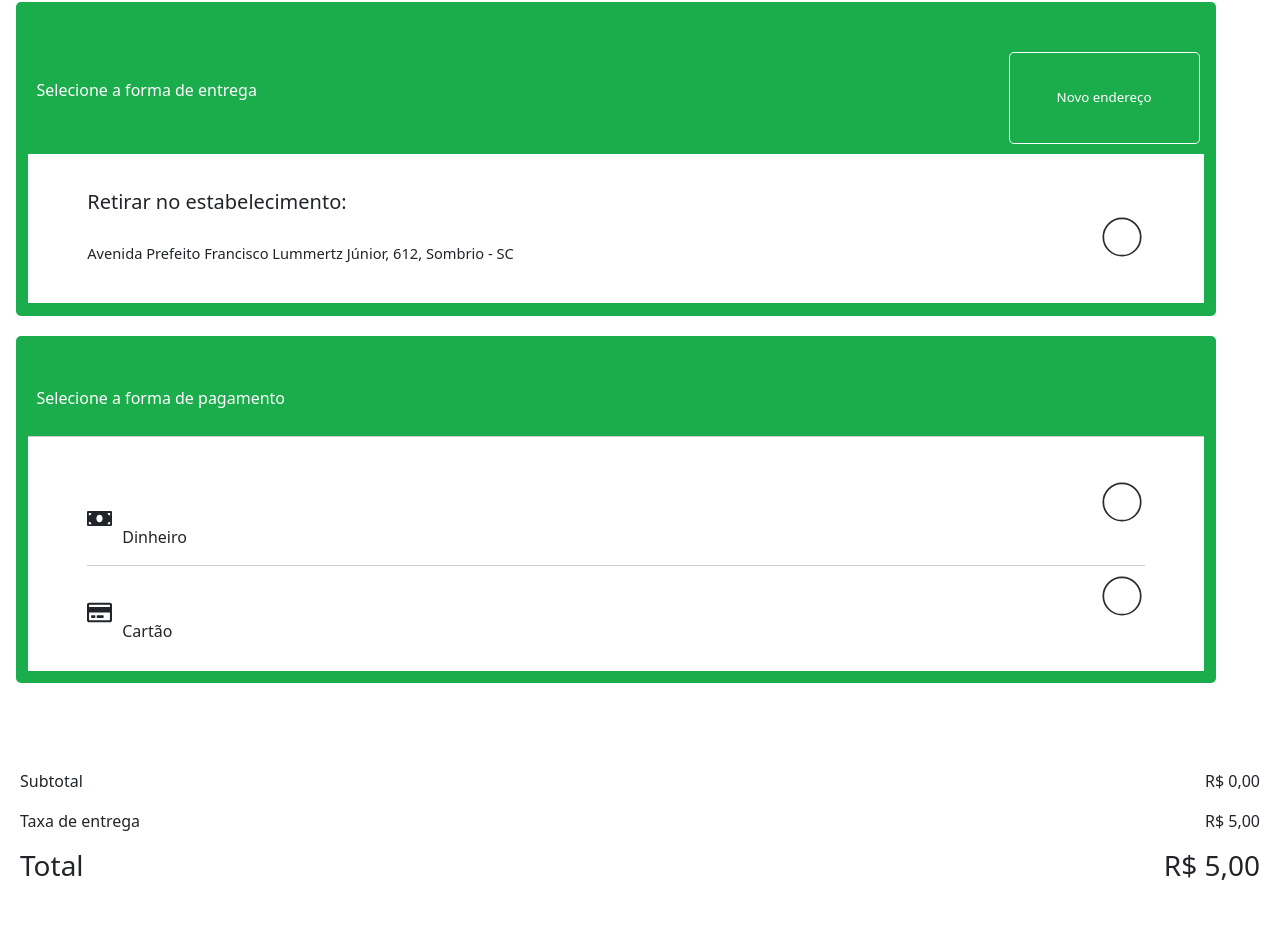
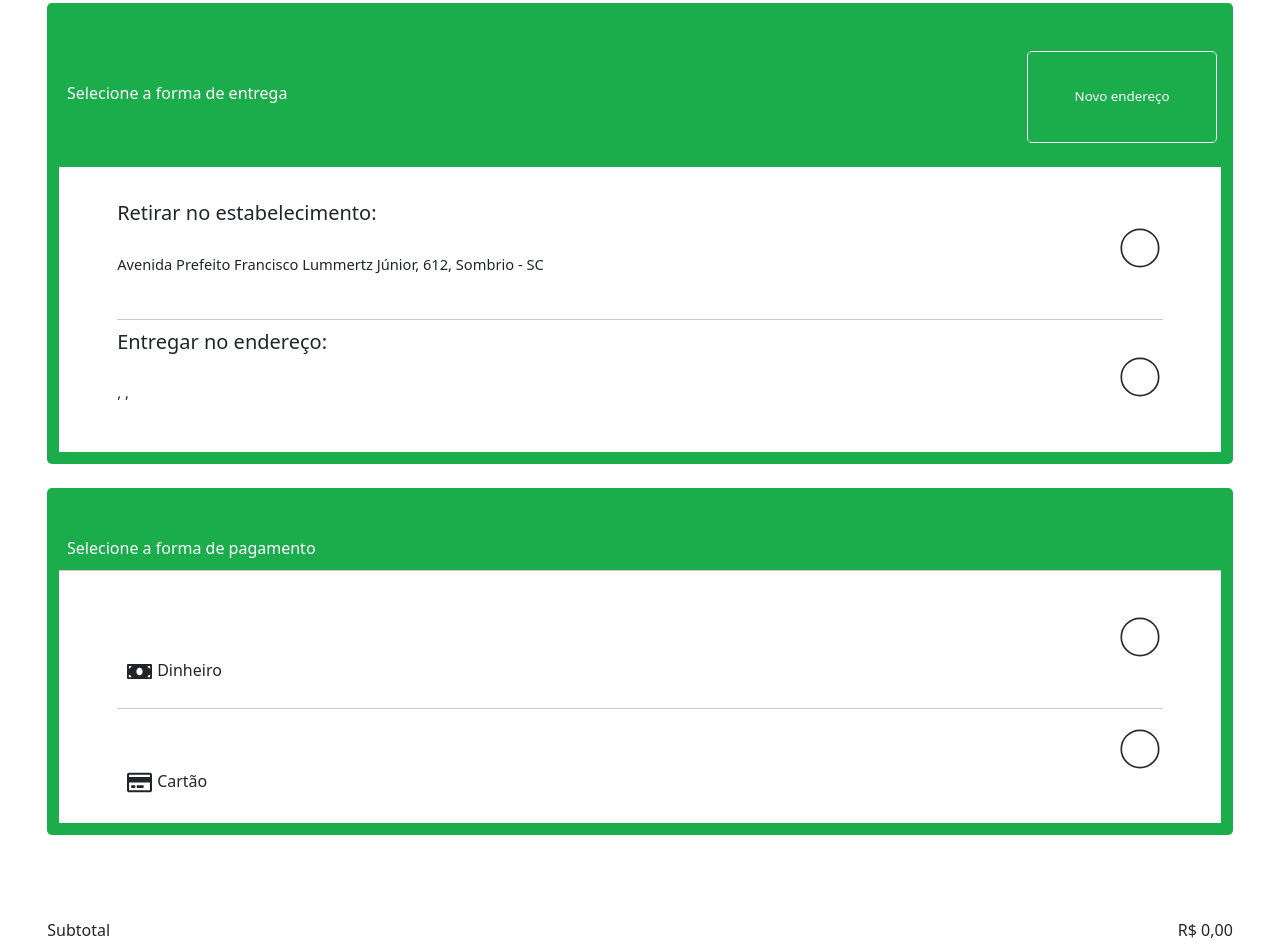
Before and after one commit to Yasmmin/bistrot, a React (Vite) app in the folder frontend/bistrot/: page /finalizar in a window 1280 px wide. Shown: the part 106-1058 px from the top of the page. Built offline with nearby package versions, Linux system fonts and the light colour scheme; no server answers; sample sign-in values are in the browser's storage.

Commit message:
v2.09 - bug de perfil e finalizar pedido corrigido

```diff
--- a/frontend/bistrot/src/App.jsx
+++ b/frontend/bistrot/src/App.jsx
@@ -24,6 +24,7 @@ import AddFuncionarios from './pages/admin/funcionarios/addFuncionarios';
 import EditFuncionarios from './pages/admin/funcionarios/editFuncionario';
 import Cliente from './pages/admin/clientes/cliente';
 import Pedidos from "./pages/admin/pedidos/pedidos";
+import TodosOsPedidos from "./pages/admin/todosOsPedidos/TodosOsPedidos";
 
 function App() {
   const [carrinhoProdutos, setCarrinhoProdutos] = useState([]);
@@ -62,6 +63,7 @@ function App() {
         <Route path='/EditFuncionarios/:id' element={<EditFuncionarios />}></Route>
         <Route path='/cliente' element={<Cliente />}></Route>
         <Route path='/pedidos' element={<Pedidos/>}></Route>
+        <Route path='/todosOsPedidos' element={<TodosOsPedidos/>}></Route>
       </Routes>
     </BrowserRouter>
   )
--- a/frontend/bistrot/src/components/sidebar/sidebar.jsx
+++ b/frontend/bistrot/src/components/sidebar/sidebar.jsx
@@ -73,11 +73,11 @@ function Sidebar() {
 
                             {/*Finalizados*/}
                             <li className="nav-item mb-2">
-                                <Link to="#" className="nav-link " aria-current="page">
+                                <Link to="/todosOsPedidos" className="nav-link " aria-current="page">
                                     <div className="icon-sidebar">
                                         <MdChecklist />
                                     </div>
-                                    Finalizados
+                                    Todos os Pedidos
                                 </Link>
                             </li>
 
--- /dev/null
+++ b/frontend/bistrot/src/pages/admin/todosOsPedidos/todosOsPedidos.jsx
@@ -0,0 +1,14 @@
+import Sidebar from "../../../components/sidebar/sidebar"
+
+function TodosOsPedidos() {
+    return (
+        <div className="allPedidos d-flex">
+            <Sidebar />
+            <div className="content">
+            <h1>pedidos</h1>
+            </div>
+        </div>
+    )
+}
+
+export default TodosOsPedidos
--- a/frontend/bistrot/src/pages/auth/login/login.jsx
+++ b/frontend/bistrot/src/pages/auth/login/login.jsx
@@ -66,9 +66,11 @@ function Login() {
 
           localStorage.setItem('userId', res.data.id);
           const nomeUsuario = res.data.nome;
+          const token = res.data.token;
 
           // Armazenar o nome do usuário no localStorage
           localStorage.setItem('userName', nomeUsuario);
+          localStorage.setItem('token', token);
           if (res.data.role === 'admin') {
             navigate('/produtos');
           } else {
--- a/frontend/bistrot/src/pages/client/carrinho/carrinho.jsx
+++ b/frontend/bistrot/src/pages/client/carrinho/carrinho.jsx
@@ -14,6 +14,7 @@ function Carrinho({ userId }) {
   const [carrinhoProdutos, setCarrinhoProdutos] = useState([]);
   const [precoTotal, setPrecoTotal] = useState();
   const [loading, setLoading] = useState(false);
+
 
   useEffect(() => {
     const storedCarrinhoProdutos = JSON.parse(localStorage.getItem(`carrinhoProdutos_${userId}`)) || [];
--- a/frontend/bistrot/src/pages/client/finalizar/finalizar.css
+++ b/frontend/bistrot/src/pages/client/finalizar/finalizar.css
@@ -20,8 +20,10 @@
     padding-bottom: 1%;
     border-radius: 5px;
     margin-top: 20px;
-    max-width: 1200px;
+    transform: scale(1);
 }
+
+
 
 .endereco-info {
     justify-content: space-between;
@@ -102,7 +104,6 @@
     padding-bottom: 1%;
     border-radius: 5px;
     margin-top: 20px;
-    max-width: 1200px;
 }
 
 .outras-informacoes-pagamento {
--- a/frontend/bistrot/src/pages/client/finalizar/finalizar.jsx
+++ b/frontend/bistrot/src/pages/client/finalizar/finalizar.jsx
@@ -1,11 +1,10 @@
+import  { useEffect, useState } from 'react';
 import { IoIosArrowBack } from 'react-icons/io';
 import { Link } from 'react-router-dom';
-import { FaMoneyBill } from "react-icons/fa";
-import { FaRegCreditCard } from "react-icons/fa";
+import { FaMoneyBill, FaRegCreditCard } from 'react-icons/fa';
+import axios from 'axios';
+import Swal from 'sweetalert2';
 import './finalizar.css';
-import axios from 'axios';
-import { useEffect, useState } from 'react';
-import Swal from 'sweetalert2';
 
 function Finalizar() {
   const [endereco, setEndereco] = useState({});
@@ -17,35 +16,55 @@ function Finalizar() {
   const usuarioId = localStorage.getItem('userId');
   const userName = localStorage.getItem('userName');
 
-  const taxaFrete = 5;
+  const taxaFrete = entregaCasa === 'Entregar' ? 5 : 0;
   const total = subtotal + taxaFrete;
 
    useEffect(() => {
+    const token = localStorage.getItem('token');
+
+    if (!token) {
+      window.location.href = '/login';
+      return;
+    }})
+
+    useEffect(() => {
+      const token = localStorage.getItem('token');
+      axios.defaults.headers.common['Authorization'] = `Bearer ${token}`;
+      const fetchCartData = async () => {
         const carrinhoProdutos = localStorage.getItem(`carrinhoProdutos_${usuarioId}`);
         if (carrinhoProdutos) {
           const produtos = JSON.parse(carrinhoProdutos);
-      const subtotalCalculado = produtos.reduce((acc, item) => {
-        const { produto, quantidade } = item;
-        return acc + (produto.preco * quantidade);
-      }, 0);
+          const subtotalCalculado = produtos.reduce((acc, { produto, quantidade }) => acc + (produto.preco * quantidade), 0);
           setSubtotal(subtotalCalculado);
           setProdutos(produtos);
         }
 
-    axios.get('http://localhost:6969/endereco', { withCredentials: true })
-      .then(res => {
+        try {
+          const res = await axios.get('http://localhost:6969/endereco');
           if (res.data.Status === 'Sucesso!') {
             setEndereco(res.data);
           } else {
-          console.error('Erro ao carregar perfil:', res.data.Error);
+            console.error('Erro ao carregar:', res.data.Error);
           }
-      })
-      .catch(err => {
+        } catch (err) {
           console.log('Erro na requisição:', err);
-      });
+        }
+      };
+
+      fetchCartData();
     }, [usuarioId]);
 
-  const handleFinalizarPedido = () => {
+
+  const handleFinalizarPedido = async () => {
+    const token = localStorage.getItem('token');
+  const usuarioId = localStorage.getItem('userId');
+
+  if (!token || !usuarioId) {
+    // Se o token ou o ID do usuário não estiverem presentes, redirecione para a página de login
+    window.location.href = '/login';
+    return;
+  }
+
     const data = new Date();
     const dataAtual = data.toISOString().slice(0, 10);
     const horaAtual = `${data.getHours().toString().padStart(2, '0')}:${data.getMinutes().toString().padStart(2, '0')}`;
@@ -53,11 +72,11 @@ function Finalizar() {
 
     const produtosParaEnviar = produtos.map(({ produto, quantidade }) => ({
       nome: produto.nome,
-      quantidade
+      quantidade,
     }));
 
-    axios.post('http://localhost:6969/finalizar', {
-      withCredentials: true,
+    try {
+      const res = await axios.post('http://localhost:6969/finalizar', {
         entregaCasa,
         formaPagamento,
         horaPedido,
@@ -66,25 +85,29 @@ function Finalizar() {
         usuarioId,
         produtos: produtosParaEnviar,
         userName,
-    })
-      .then(res => {
+      }, {
+        headers: {
+          Authorization: `Bearer ${token}` // Enviar o token no cabeçalho da requisição
+        }
+      });
+
+
       console.log(res.data);
       Swal.fire({
         icon: 'success',
         title: 'Pedido Finalizado!',
         text: 'Seu pedido foi finalizado com sucesso.',
-          confirmButtonText: 'OK'
+        confirmButtonText: 'OK',
       });
-      })
-      .catch(err => {
+    } catch (err) {
       console.error('Erro ao finalizar pedido:', err);
       Swal.fire({
         icon: 'error',
         title: 'Oops...',
         text: 'Erro ao finalizar o pedido. Por favor, tente novamente mais tarde.',
-          confirmButtonText: 'OK'
+        confirmButtonText: 'OK',
       });
-      });
+    }
   };
 
   const handleEntregaCasaChange = (value) => {
@@ -99,32 +122,37 @@ function Finalizar() {
   };
 
   return (
-    <div className="finalizar container-flex d-flex flex-column mx-3">
-      <div className='header d-flex mt-4 mb-2'>
-        <Link to='/'>
-          <button className='btn border-0'>
+    <div className="finalizar container-flex mx-3 ">
+    <div className="header mt-4 mb-2">
+        <div className="d-flex align-items-center">
+            <Link to="/">
+                <button className="btn border-0">
                     <IoIosArrowBack size={30} />
                 </button>
             </Link>
-        <h1 className='ms-1 mb-2'>Finalizar</h1>
+            <h1 className="ms-1 mb-0">Finalizar</h1>
+        </div>
     </div>
 
-      <div className='endereco'>
-        <div className='endereco-info'>
-          <p className='mx-2'>Selecione a forma de entrega</p>
-          <button className='add-endereco mx-1'><Link to='/novoendereco' style={{ textDecoration: 'none', color: 'white' }}>Novo endereço</Link></button>
+    <div className="conteudo  mx-auto">
+        <div className="endereco">
+            <div className="endereco-info">
+                <p className="mx-2 mt-2">Selecione a forma de entrega</p>
+                <button className="add-endereco mx-1">
+                    <Link to="/novoendereco" style={{ textDecoration: 'none', color: 'white' }}>Novo endereço</Link>
+                </button>
             </div>
-        <div>
-          <div className="outras-informacoes">
-            <div className='estabelecimento'>
+
+            <div className="outras-informacoes mt-4">
+                <div className="estabelecimento">
                     <h5>Retirar no estabelecimento:</h5>
                     <div className="checkbox-container">
-                <p className="info-estabelecimento">Avenida Prefeito Francisco Lummertz Júnior, 612, Sombrio - SC </p>
+                        <p className="info-estabelecimento">Avenida Prefeito Francisco Lummertz Júnior, 612, Sombrio - SC</p>
                         <input type="radio" className="checkbox" checked={entregaCasa === 'Retirar'} onChange={() => handleEntregaCasaChange('Retirar')} />
                     </div>
                 </div>
-            {endereco?.rua && endereco?.casa && endereco?.bairro && (
-              <div className='entrega-casa'>
+
+                <div className="entrega-casa mt-3">
                     <h5>Entregar no endereço:</h5>
                     <div className="checkbox-container">
                         <p className="info-estabelecimento">
@@ -133,33 +161,33 @@ function Finalizar() {
                         <input type="radio" className="checkbox" checked={entregaCasa === 'Entregar'} onChange={() => handleEntregaCasaChange('Entregar')} />
                     </div>
                 </div>
-            )}
+            </div>
+        </div>
+
+        <div className="forma-pagamento mt-4">
+            <div className="endereco-info">
+                <p className="mx-2 mb-0">Selecione a forma de pagamento</p>
+            </div>
+            <div className="outras-informacoes-pagamento">
+                <div className="checkbox-container">
+                    <p className="info-pagamento">
+                        <FaMoneyBill size={25} style={{ marginRight: '5px' }} />Dinheiro
+                    </p>
+                    <input type="radio" className="checkbox" checked={formaPagamento === 'dinheiro'} onChange={() => handleFormaPagamentoChange('dinheiro')} />
+                </div>
+
+                <div className="linha-separadora mt-2 mb-2"></div>
+
+                <div className="checkbox-container">
+                    <p className="info-pagamento">
+                        <FaRegCreditCard size={25} style={{ marginRight: '5px' }} />Cartão
+                    </p>
+                    <input type="radio" className="checkbox" checked={formaPagamento === 'cartão'} onChange={() => handleFormaPagamentoChange('cartão')} />
                 </div>
             </div>
         </div>
 
-      <div className='forma-pagamento'>
-        <div className='endereco-info'>
-          <p className='mx-2'>Selecione a forma de pagamento</p>
-        </div>
-        <div>
-          <div className="outras-informacoes-pagamento">
-            <div className="checkbox-container">
-              <FaMoneyBill size={25} />
-              <p className="info-pagamento">Dinheiro</p>
-              <input type="radio" className="checkbox" checked={formaPagamento === 'dinheiro'} onChange={() => handleFormaPagamentoChange('dinheiro')} />
-            </div>
-            <div className="linha-separadora"></div>
-            <div className="checkbox-container">
-              <FaRegCreditCard size={25} />
-              <p className="info-pagamento">Cartão</p>
-              <input type="radio" className="checkbox" checked={formaPagamento === 'cartão'} onChange={() => handleFormaPagamentoChange('cartão')} />
-            </div>
-          </div>
-        </div>
-      </div>
-
-      <div className='preco mt-4 mx-1'>
+        <div className="preco mt-4">
             <div className="row">
                 <div className="col">
                     <p>Subtotal</p>
@@ -174,10 +202,12 @@ function Finalizar() {
             </div>
         </div>
 
-      <div className='finalizar-enviar mt-4'>
-        <button className='btn btn-danger w-100 mb-4' onClick={handleFinalizarPedido}>Finalizar</button>
+        <div className="finalizar-enviar mt-4">
+            <button className="btn btn-danger w-100 mb-4" onClick={handleFinalizarPedido}>Finalizar</button>
         </div>
     </div>
+</div>
+
   );
 }
 
--- a/frontend/bistrot/src/pages/client/perfil/perfil.jsx
+++ b/frontend/bistrot/src/pages/client/perfil/perfil.jsx
@@ -34,7 +34,15 @@ function Perfil() {
   useEffect(() => {
     const fetchData = async () => {
       try {
-        const response = await axios.get('http://localhost:6969/perfil', { withCredentials: true });
+        const token = localStorage.getItem('token');
+        if (!token) {
+          // Se não houver token, redirecione para a página de login
+          window.location.href = '/login';
+          return;
+        }
+
+        axios.defaults.headers.common['Authorization'] = `Bearer ${token}`;
+        const response = await axios.get('http://localhost:6969/perfil');
         if (response.data.Status === 'Sucesso!') {
           setAuth(true);
           const userData = response.data;
```
Also changed, not shown: frontend/bistrot/src/pages/admin/todosOsPedidos/todosOsPedidos.css (added), 1 other file (tests, documents, lock files or other folders). Lines whose indentation alone changed are shown as unchanged.
